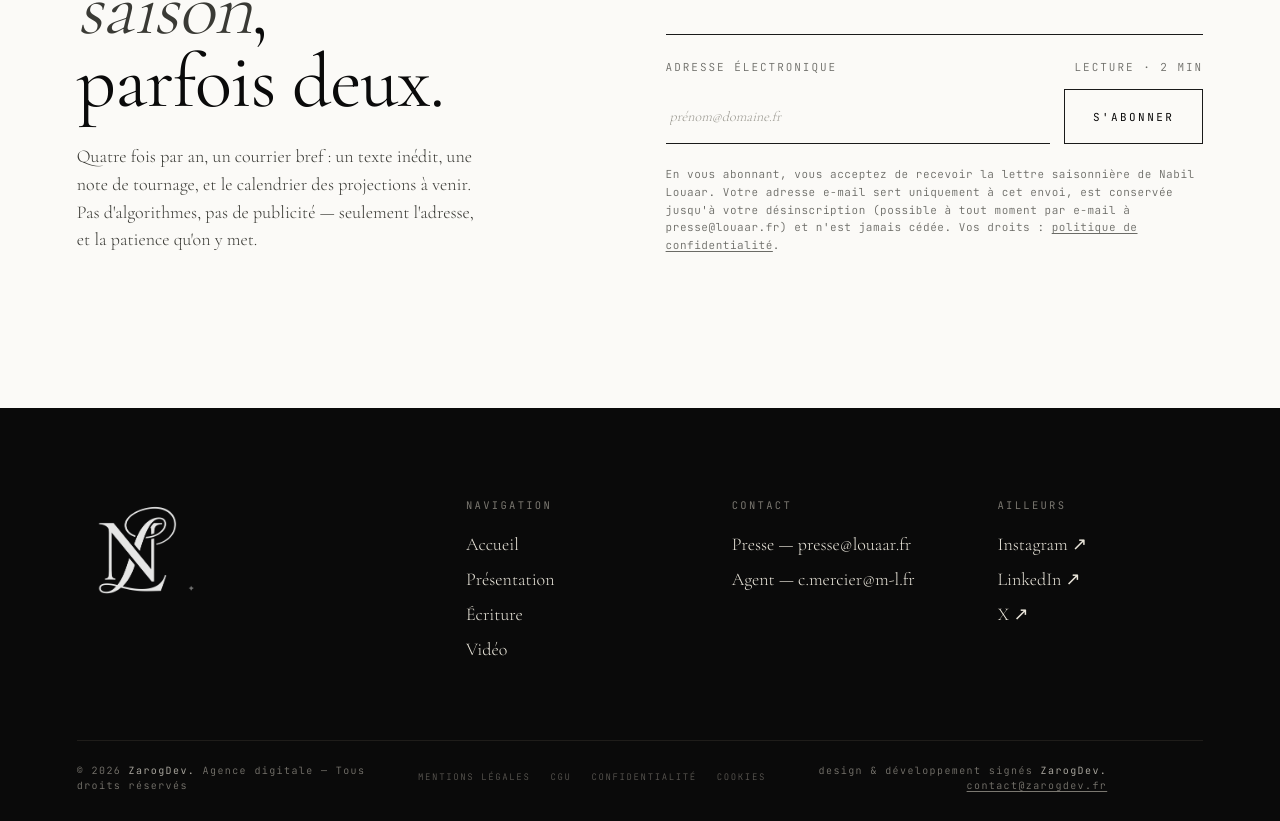
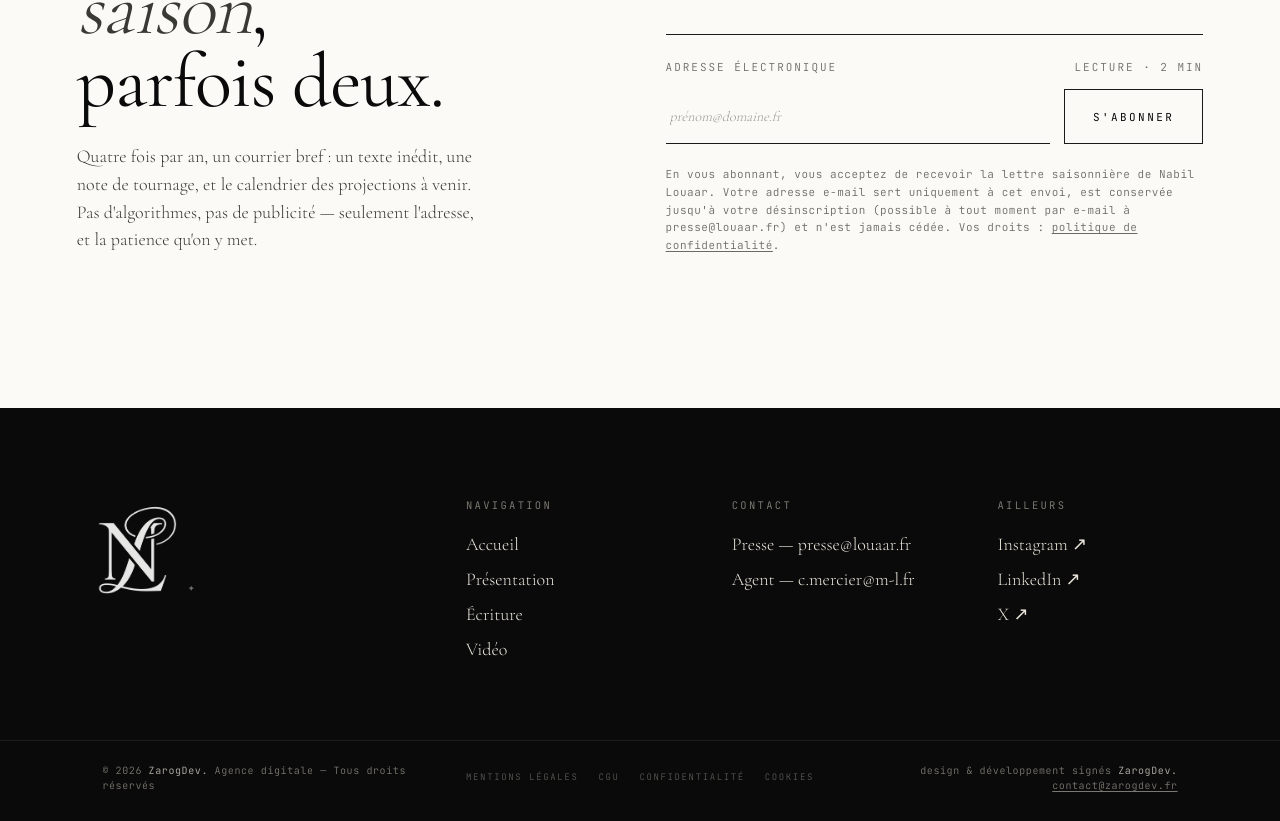
Before and after one commit to ZarogDev/nabil-louaar-portfolio, a Next.js app: page / in a window 1280 px wide. Shown: the part 4787-5608 px from the top of the page. Built offline with nearby package versions, Linux system fonts and the light colour scheme; no server answers; the database is empty.

Commit message:
style(footer): barre du bas centrée sur toute la page (modèle Seven Films)

```diff
--- a/src/components/layout/Footer.tsx
+++ b/src/components/layout/Footer.tsx
@@ -16,9 +16,10 @@ const socialLinks = [
 export default function Footer() {
   return (
     <footer
-      className="bg-[#0a0a0a] text-[#a8a59d] px-[var(--pad-x)] pt-[clamp(60px,7vw,110px)] pb-[28px]"
+      className="bg-[#0a0a0a] text-[#a8a59d] pt-[clamp(60px,7vw,110px)]"
       style={{ "--pad-x": "clamp(28px, 6vw, 120px)" } as React.CSSProperties}
     >
+      <div className="px-[var(--pad-x)]">
       <div className="max-w-[1640px] mx-auto grid grid-cols-2 md:grid-cols-[1.6fr_1fr_1fr_1fr] gap-[60px] items-start">
 
         {/* Marque */}
@@ -86,11 +87,14 @@ export default function Footer() {
           </ul>
         </div>
       </div>
+      </div>
 
-      {/* Barre du bas (modèle Seven Films) : une ligne en desktop, empilée et centrée en mobile,
-          jamais sous le bouton « retour en haut » (marges droite / basse). */}
-      <div className="max-w-[1640px] mx-auto mt-[clamp(50px,6vw,90px)] border-t border-[#1f1d1a] pt-[22px] pb-24 lg:pb-0 lg:pr-24 grid grid-cols-1 lg:grid-cols-[1fr_auto_1fr] items-center gap-x-8 gap-y-3 text-center font-mono text-[10px] tracking-[.14em] text-[#7a7770]">
-        <p className="lg:text-left">
+      {/* Barre du bas (modèle Seven Films) : enfant direct du footer, pleine largeur (bordure comprise).
+          xl : colonnes 1fr/auto/1fr et marges latérales égales, donc les liens légaux sont centrés
+          sur toute la page et rien ne passe sous le bouton « retour en haut ».
+          En dessous : empilée et centrée, pb-24 pour dégager ce bouton. */}
+      <div className="mt-[clamp(50px,6vw,90px)] border-t border-[#1f1d1a] px-[var(--pad-x)] pt-[22px] pb-24 xl:px-[clamp(80px,8vw,112px)] xl:pb-[28px] grid grid-cols-1 xl:grid-cols-[minmax(0,1fr)_auto_minmax(0,1fr)] items-center gap-x-8 gap-y-3 text-center font-mono text-[10px] tracking-[.14em] xl:tracking-[.06em] text-[#7a7770]">
+        <p className="xl:text-left">
           © 2026 <strong className="font-medium text-[#a8a59d]">ZarogDev.</strong> Agence digitale — Tous droits réservés
         </p>
         <nav aria-label="Informations légales" className="flex flex-wrap justify-center gap-x-5 gap-y-2">
@@ -99,7 +103,7 @@ export default function Footer() {
           <Link href="/politique-confidentialite" className="text-[9px] tracking-[.18em] uppercase text-[#5a5752] hover:text-[#a8a59d] transition-colors">Confidentialité</Link>
           <Link href="/politique-confidentialite#cookies" className="text-[9px] tracking-[.18em] uppercase text-[#5a5752] hover:text-[#a8a59d] transition-colors">Cookies</Link>
         </nav>
-        <p className="lg:text-right">
+        <p className="xl:text-right">
           design &amp; développement signés <strong className="font-medium text-[#a8a59d]">ZarogDev.</strong>{" "}
           <a href="mailto:zarogdev@gmail.com" className="hover:text-[#a8a59d] transition-colors underline underline-offset-2">
             contact@zarogdev.fr
```
